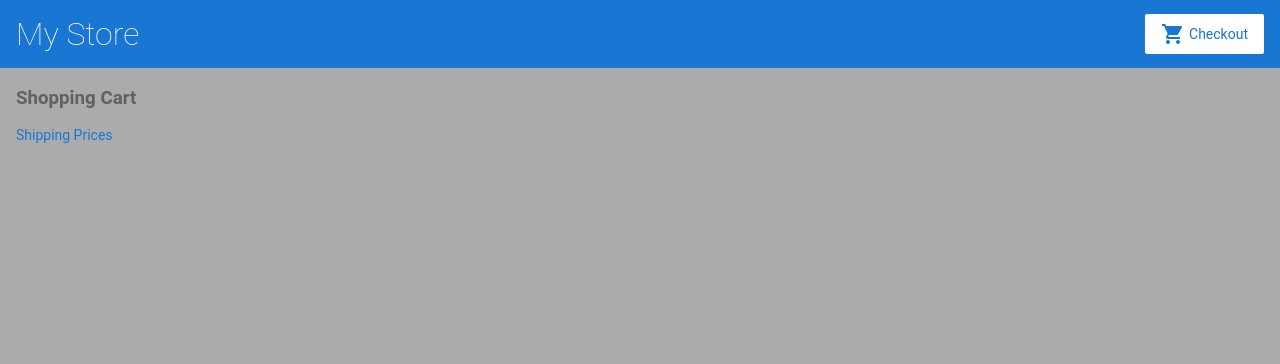
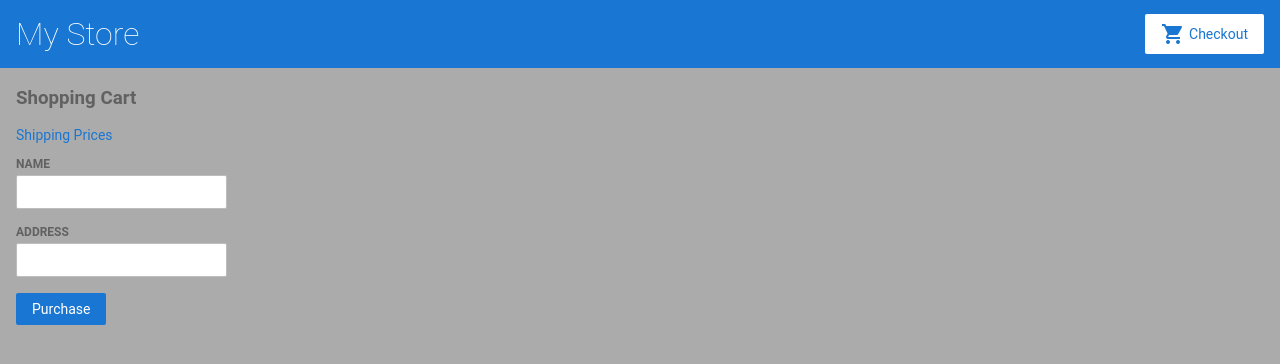
Before and after one commit to benjkent/angular-getting-started, an Angular app: page /cart in a window 1280 px wide. Shown: the top 364 px of the page. Built offline with nearby package versions, Linux system fonts and the light colour scheme.

Commit message:
add form to cart component

```diff
--- a/src/app/cart/cart.component.html
+++ b/src/app/cart/cart.component.html
@@ -7,3 +7,16 @@
   <span>{{ item.name }}</span>
   <span>{{ item.price | currency }}</span>
 </div>
+
+<form [formGroup]="checkoutForm" (ngSubmit)="onSubmit()">
+  <div>
+    <label for="name"> Name </label>
+    <input id="name" type="text" formControlName="name" />
+  </div>
+  <div>
+    <label for="address"> address </label>
+    <input id="address" type="text" formControlName="address" />
+  </div>
+
+  <button class="button" type="submit">Purchase</button>
+</form>
--- a/src/app/cart/cart.component.ts
+++ b/src/app/cart/cart.component.ts
@@ -1,5 +1,6 @@
 import { Component, OnInit } from '@angular/core';
 import { CartService } from '../cart.service';
+import { FormBuilder } from '@angular/forms';
 
 @Component({
   selector: 'app-cart',
@@ -8,7 +9,22 @@
 })
 export class CartComponent implements OnInit {
   items = this.cartService.getItems();
-  constructor(private cartService: CartService) {}
+
+  checkoutForm = this.formBuilder.group({
+    name: '',
+    address: '',
+  });
+  constructor(
+    private cartService: CartService,
+    private formBuilder: FormBuilder
+  ) {}
 
   ngOnInit(): void {}
+
+  onSubmit(): void {
+    // process checkout data here
+    this.items = this.cartService.clearCart();
+    console.warn('Your order has been submitted', this.checkoutForm.value);
+    this.checkoutForm.reset();
+  }
 }
```
